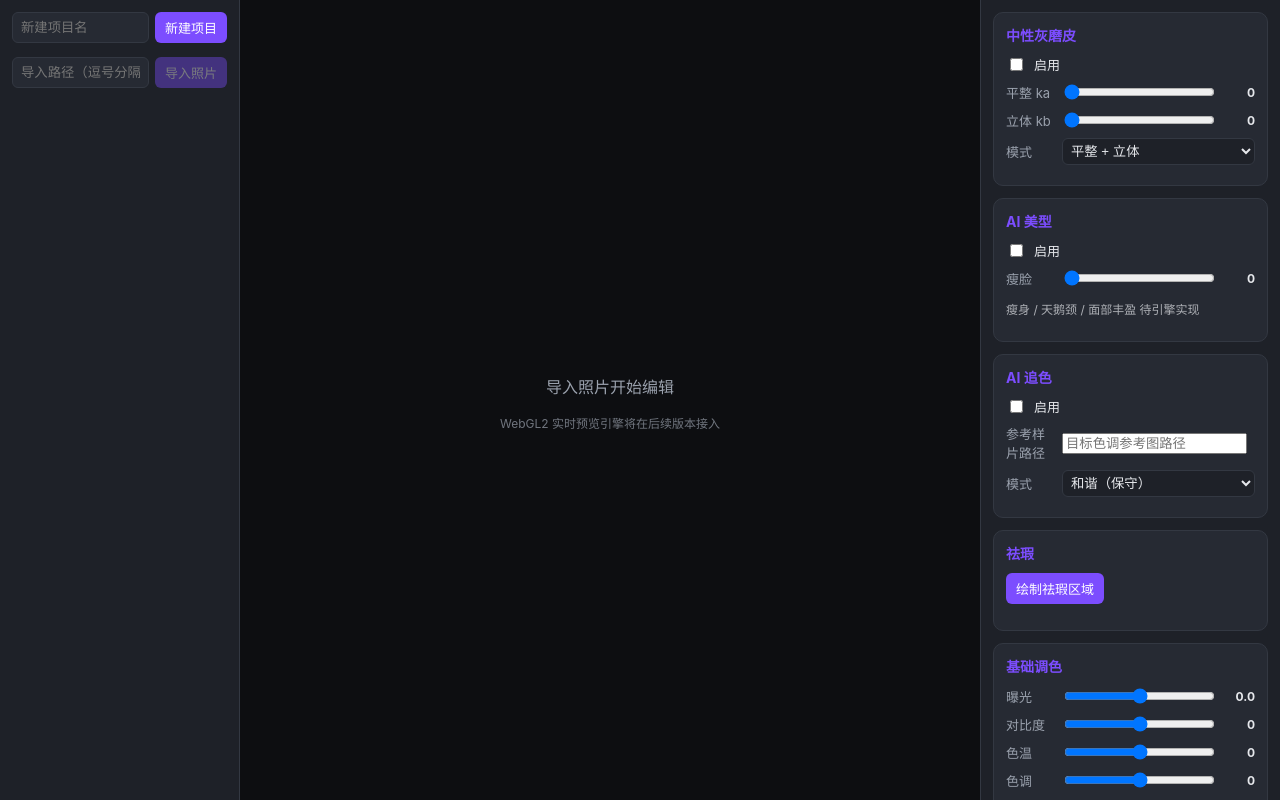
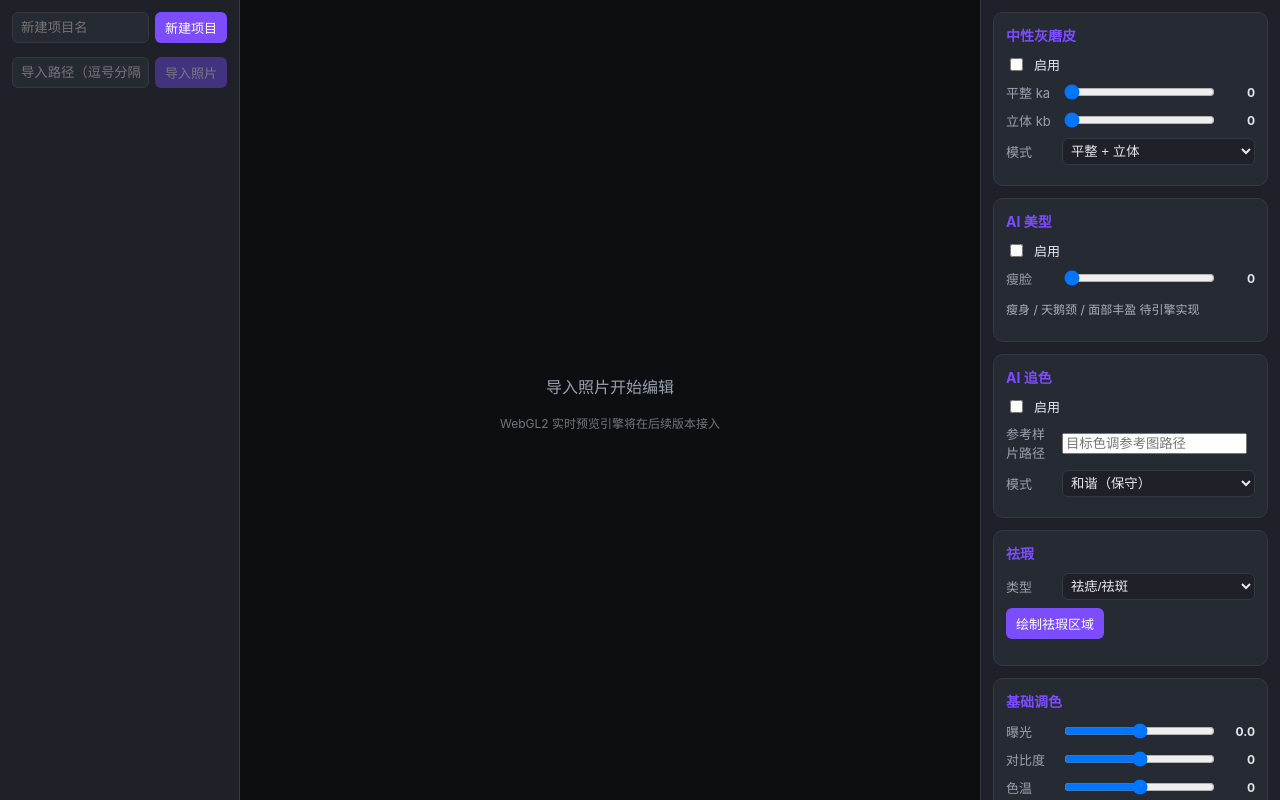
Before and after one commit to hifn123p/pixel-cake, a React (Vite) app in the folder apps/desktop/: page / in a window 1280 px wide. Built offline with nearby package versions, Linux system fonts and the light colour scheme.

Commit message:
feat: 祛瑕面板加类型选择（祛痣/纹身/背景/牙齿）

```diff
--- a/apps/desktop/src/components/panels/InpaintPanel.tsx
+++ b/apps/desktop/src/components/panels/InpaintPanel.tsx
@@ -1,5 +1,6 @@
 // 祛瑕面板（文档 §4.5）：画布上绘制多边形区域 + 区域管理。
 
+import { useState } from "react";
 import type { InpaintKind, InpaintRegion, Point } from "../../api/types";
 import type { Point2D } from "../canvas/Canvas";
 
@@ -12,6 +13,13 @@ interface Props {
   onDraftChange: (pts: Point2D[]) => void;
 }
 
+const KIND_LABELS: Record<InpaintKind, string> = {
+  Blemish: "祛痣/祛斑",
+  Tattoo: "祛纹身",
+  Background: "背景瑕疵",
+  Teeth: "牙齿修复",
+};
+
 export default function InpaintPanel({
   value,
   onChange,
@@ -20,6 +28,8 @@ export default function InpaintPanel({
   draftPoints,
   onDraftChange,
 }: Props) {
+  const [kind, setKind] = useState<InpaintKind>("Blemish");
+
   function finish() {
     if (draftPoints.length < 3) {
       onDraftChange([]);
@@ -27,7 +37,7 @@ export default function InpaintPanel({
       return;
     }
     const polygon: Point[] = draftPoints.map((p) => ({ x: p.x, y: p.y }));
-    onChange([...value, { polygon, kind: "Blemish" as InpaintKind }]);
+    onChange([...value, { polygon, kind }]);
     onDraftChange([]);
     onDrawingChange(false);
   }
@@ -39,6 +49,20 @@ export default function InpaintPanel({
   return (
     <div className="panel">
       <h3>祛瑕</h3>
+      <label className="row">
+        <span>类型</span>
+        <select
+          value={kind}
+          onChange={(e) => setKind(e.target.value as InpaintKind)}
+        >
+          {Object.entries(KIND_LABELS).map(([k, v]) => (
+            <option key={k} value={k}>
+              {v}
+            </option>
+          ))}
+        </select>
+      </label>
+
       {drawing ? (
         <div className="row">
           <span>已选 {draftPoints.length} 个顶点</span>
@@ -56,7 +80,9 @@ export default function InpaintPanel({
       <ul className="list">
         {value.map((r, i) => (
           <li key={i} className="row">
-            <span>区域 {i + 1}（{r.polygon.length} 点）</span>
+            <span>
+              区域 {i + 1}（{KIND_LABELS[r.kind]}）
+            </span>
             <button onClick={() => remove(i)}>删除</button>
           </li>
         ))}
```
